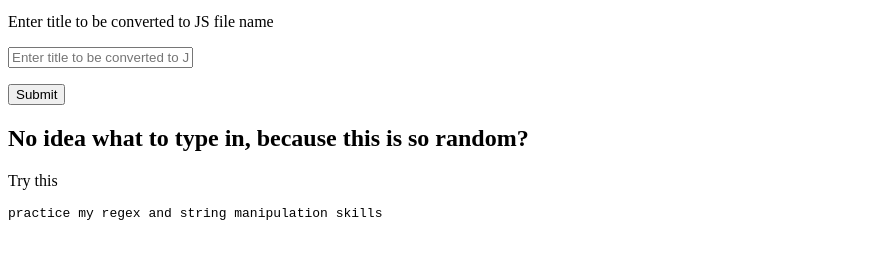
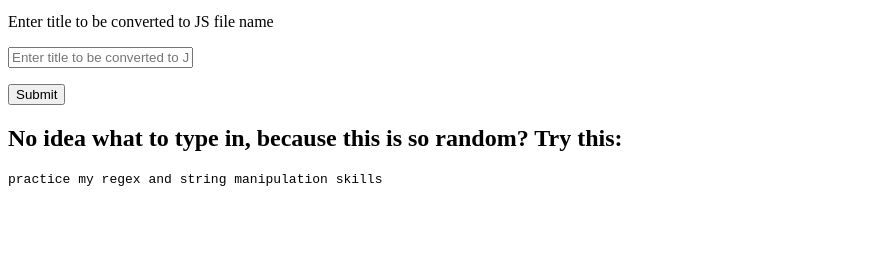
Before and after one commit to misterhtmlcss/title-to-url-converter, a plain HTML site: page index.html in a window 1280 px wide. Shown: the part 101-360 px from the top of the page, without its empty margins (0-889 px from the left). Drawn offline with Linux system fonts and the light colour scheme.

Commit message:
just tweaked the h2 and pre content a smidge

```diff
--- a/index.html
+++ b/index.html
@@ -13,8 +13,8 @@
       <input type="submit" value="Submit">
     </form>
 
-    <h2> No idea what to type in, because this is so random?</h2>
-    <p>Try this <pre>practice my regex and string manipulation skills</pre><p>
+    <h2> No idea what to type in, because this is so random? Try this:</h2>
+    <p><pre>practice my regex and string manipulation skills</pre><p>
 
 
 
```
